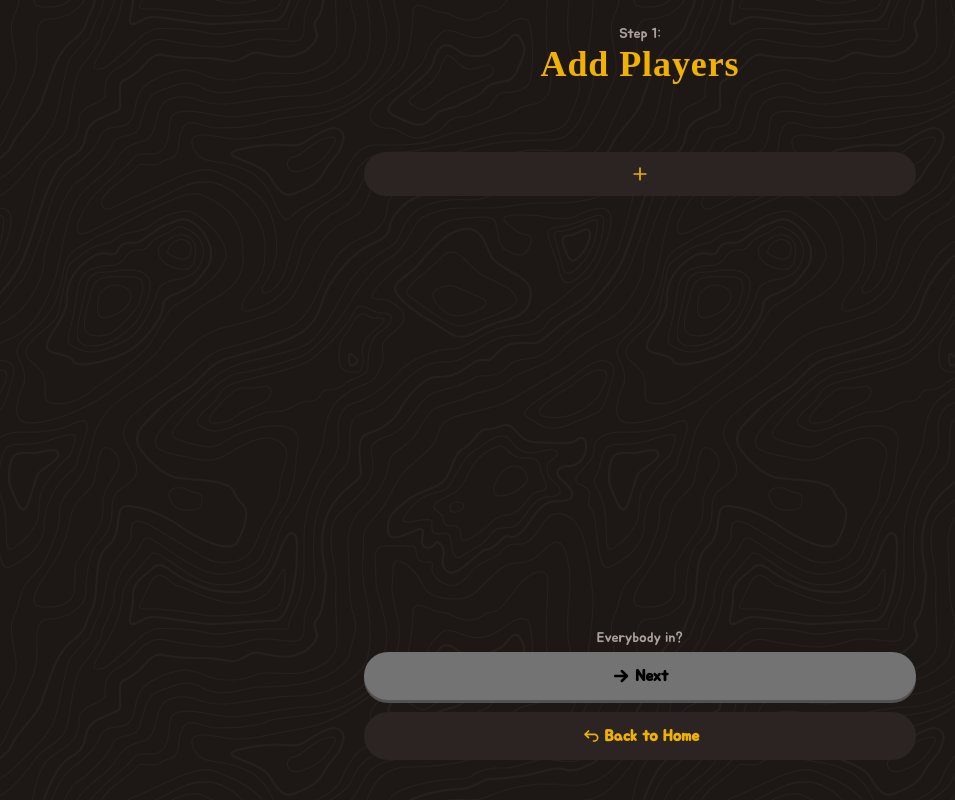
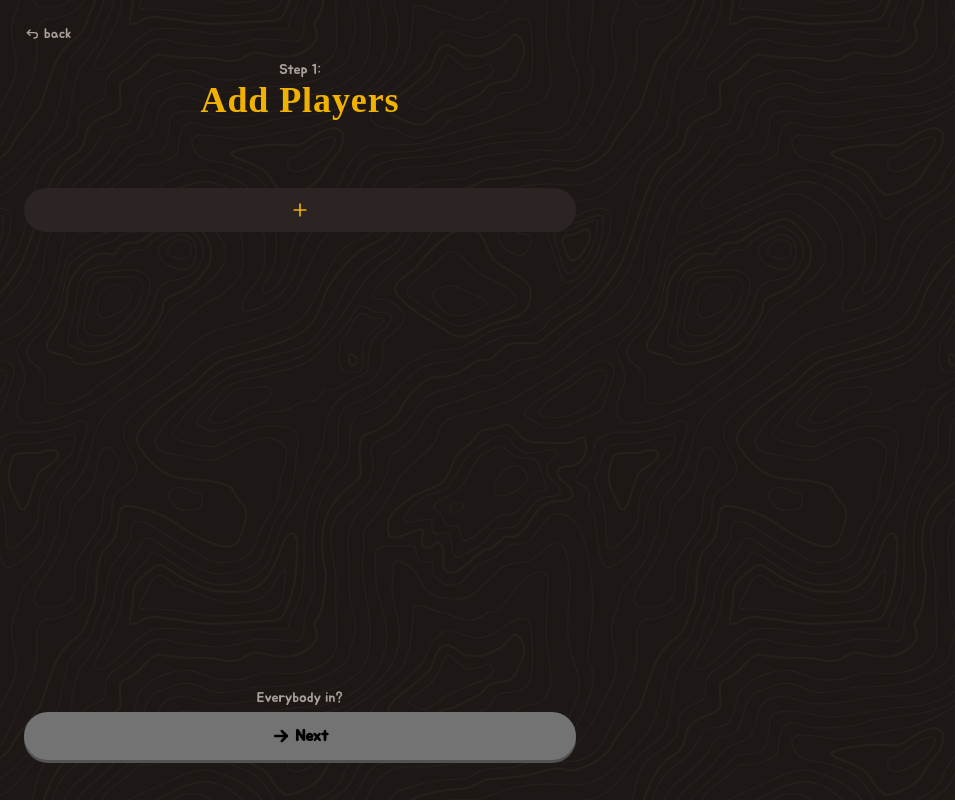
Before and after one commit to SoupCat-Py/impostor-game, a React (Vite) app: page / in a window 1280 px wide. Both pictures are taken after a click on the button "Start Game". Shown: the whole page, without its empty margins (0-955 px from the left). Built offline with nearby package versions, Linux system fonts and the light colour scheme; a web font is replaced by a local one.

Commit message:
implemented a back button
guh

```diff
--- a/src/App.tsx
+++ b/src/App.tsx
@@ -98,7 +98,7 @@ export default function App() {
   // render each page IF currentPage matches it and then pass down the
   // goToPageLowLevel wrapper into each child
   return (
-    <main className="flex flex-row justify-center">
+    <main className="flex flex-col justify-center">
       {/*also passing down functions to each page*/}
       {currentPage === "Home" && <HomePage goToPageLowLevel={goToPageLowLevel}/>}
       {currentPage === "HowToPlay" && <InstructionsPage goToPageLowLevel={goToPageLowLevel}/>}
--- a/src/components/Button.tsx
+++ b/src/components/Button.tsx
@@ -1,5 +1,5 @@
 import type { ReactNode } from "react";
-import { Small } from "./Text"
+import { Small } from "./Text";
 
 type buttonProps = {
   label?: string;
@@ -8,6 +8,7 @@ type buttonProps = {
   icon?: ReactNode;
   isDisabled?: boolean;
   onClickFunction?: () => void;
+  quit?: boolean;
 }
 
 export function Button({label, children, primary = false, icon, isDisabled=false, onClickFunction}: buttonProps) {
@@ -58,9 +59,26 @@ export function Button({label, children, primary = false, icon, isDisabled=false
 }
 
 export function ButtonGroup({children}:buttonProps) {
-    return (
-        <div className="flex flex-col gap-2 pb-4">
-            {children}
-        </div>
-    )
+  return (
+      <div className="flex flex-col gap-2 pb-4">
+          {children}
+      </div>
+  )
 }
+
+export function BackButton({quit, onClickFunction}:buttonProps) {
+  return (
+      <button
+          className={"flex flex-row gap-1 items-center justify-start cursor-pointer"}
+          onClick={onClickFunction}
+      >
+        <svg xmlns="http://www.w3.org/2000/svg" width="16" height="16" viewBox="0 0 24 24" fill="none"
+             stroke="currentColor" stroke-width="2" stroke-linecap="round" stroke-linejoin="round"
+             className="text-neutral-500 dark:text-taupe-400">
+          <path d="M9 14l-4 -4l4 -4"/>
+          <path d="M5 10h11a4 4 0 1 1 0 8h-1"/>
+        </svg>
+        <Small>{quit?"quit":"back"}</Small>
+      </button>
+  )
+}
--- a/src/components/PageContainer.tsx
+++ b/src/components/PageContainer.tsx
@@ -4,10 +4,18 @@ type PageContainerProps = {
   children: ReactNode;
 }
 
-export default function PageContainer({children}:PageContainerProps) {
+export function PageContainer({children}:PageContainerProps) {
   return (
     <main className="flex flex-col p-6 gap-6 h-dvh w-full max-w-150 place-content-between">
         {children}
     </main>
   )
 }
+
+export function InnerContainer({children}:PageContainerProps) {
+  return (
+      <div className={"flex flex-col gap-4"}>
+        {children}
+      </div>
+  )
+}
--- a/src/pages/AddPlayers.tsx
+++ b/src/pages/AddPlayers.tsx
@@ -1,8 +1,8 @@
 import type { Page, playerData } from "../App.tsx";
-import PageContainer from "../components/PageContainer.tsx";
+import { PageContainer, InnerContainer } from "../components/PageContainer.tsx";
 import { H1, Small } from "../components/Text.tsx";
 import { List, ListItem } from "../components/Lists.tsx";
-import { ButtonGroup, Button } from "../components/Button.tsx";
+import { ButtonGroup, Button, BackButton } from "../components/Button.tsx";
 
 type PageProps = {
   goToPageLowLevel: (newPage: Page) => void;  // function that takes newPage as Page type
@@ -34,6 +34,8 @@ export default function AddPlayersPage({ goToPageLowLevel, playerList, callAddPl
   return (
       <PageContainer>
 
+        <InnerContainer>
+          <BackButton onClickFunction={() => goToPageLowLevel("Home")}/>
           <div className="flex flex-col gap-6">
             <div className={"flex flex-col justify-center items-center"}>
               <Small>Step 1:</Small>
@@ -68,6 +70,8 @@ export default function AddPlayersPage({ goToPageLowLevel, playerList, callAddPl
               </Button>
             </ButtonGroup>
           </div>
+        </InnerContainer>
+
 
         <ButtonGroup>
           <Button
@@ -79,12 +83,6 @@ export default function AddPlayersPage({ goToPageLowLevel, playerList, callAddPl
           >
             Next
           </Button>
-          <Button
-            onClickFunction={() => goToPageLowLevel("Home")}
-            icon={<><path d="M9 14l-4 -4l4 -4" /><path d="M5 10h11a4 4 0 1 1 0 8h-1" /></>}
-          >
-            Back to Home
-          </Button>
         </ButtonGroup>
 
       </PageContainer>
--- a/src/pages/Home.tsx
+++ b/src/pages/Home.tsx
@@ -1,5 +1,5 @@
 import type { Page } from "../App";
-import PageContainer from "../components/PageContainer"
+import { PageContainer } from "../components/PageContainer"
 import { H1 } from "../components/Text"
 import { Button, ButtonGroup } from "../components/Button"
 
--- a/src/pages/HowToPlay.tsx
+++ b/src/pages/HowToPlay.tsx
@@ -1,7 +1,7 @@
 import type { Page } from "../App"
-import PageContainer from "../components/PageContainer"
+import {PageContainer, InnerContainer} from "../components/PageContainer"
 import { H1, H2, Para } from "../components/Text"
-import { Button, ButtonGroup } from "../components/Button"
+import {BackButton, Button, ButtonGroup} from "../components/Button"
 import type { ReactNode } from "react"
 
 type CardProps = {
@@ -23,6 +23,8 @@ interface PageProps {
 export default function InstructionsPage({goToPageLowLevel}:PageProps) {
   return (
     <PageContainer>
+      <InnerContainer>
+        <BackButton onClickFunction={() => goToPageLowLevel("Home")}/>
         <div className="flex flex-col gap-6">
           <Card>
             <H2 noPadding>Note:</H2>
@@ -44,6 +46,7 @@ export default function InstructionsPage({goToPageLowLevel}:PageProps) {
             <Para>Once everyone has taken their turn, all the answers are revealed and the discussion can begin. As a group, you must work together to discern who answered a different question. Once you think you're ready, tap the "reveal" button to show who the impostor was (or all of them if there were multiple).</Para>
           </Card>
         </div>
+      </InnerContainer>
       <ButtonGroup>
         <Button
           primary
@@ -53,12 +56,6 @@ export default function InstructionsPage({goToPageLowLevel}:PageProps) {
         >
           Start Game
         </Button>
-        <Button
-          icon={<><path d="M9 14l-4 -4l4 -4" /><path d="M5 10h11a4 4 0 1 1 0 8h-1" /></>}
-          onClickFunction={() => goToPageLowLevel("Home")}
-        >
-          Back to Home
-        </Button>
       </ButtonGroup>
     </PageContainer>
   )
--- a/src/pages/SelectImpostors.tsx
+++ b/src/pages/SelectImpostors.tsx
@@ -1,6 +1,6 @@
-import PageContainer from "../components/PageContainer.tsx";
+import { PageContainer, InnerContainer } from "../components/PageContainer.tsx";
 import { Small,H1 } from "../components/Text.tsx"
-import { ButtonGroup, Button } from "../components/Button.tsx"
+import {ButtonGroup, Button, BackButton} from "../components/Button.tsx"
 import { greenFaces, redFaces, hiddenFace } from "../components/Faces.tsx";
 import random from "random";
 import type { Page } from "../App.tsx"
@@ -34,6 +34,11 @@ export default function SelectImpostorsPage({goToPageLowLevel, callIncrementImpo
 
 	return (
 			<PageContainer>
+
+				{/* THE MEGA DIV (back button + main content) */}
+				<InnerContainer>
+
+					<BackButton onClickFunction={() => goToPageLowLevel("AddPlayers")}/>
 
 					{/* this div here is the big container with the main content - buttons below */}
 					<div className={"flex flex-col items-center gap-8"}>
@@ -94,6 +99,7 @@ export default function SelectImpostorsPage({goToPageLowLevel, callIncrementImpo
 							</div>
 						</div>
 					</div>
+				</InnerContainer>
 
 			{/* bottom buttons */}
 			<ButtonGroup>
@@ -105,12 +111,6 @@ export default function SelectImpostorsPage({goToPageLowLevel, callIncrementImpo
 				>
 					Start the Game!
 				</Button>
-				<Button
-					onClickFunction={() => goToPageLowLevel("AddPlayers")}
-					icon={<><path d="M9 14l-4 -4l4 -4" /><path d="M5 10h11a4 4 0 1 1 0 8h-1" /></>}
-				>
-					Go Back
-				</Button>
 			</ButtonGroup>
 
 		</PageContainer>
```
Lines whose indentation alone changed are shown as unchanged.
